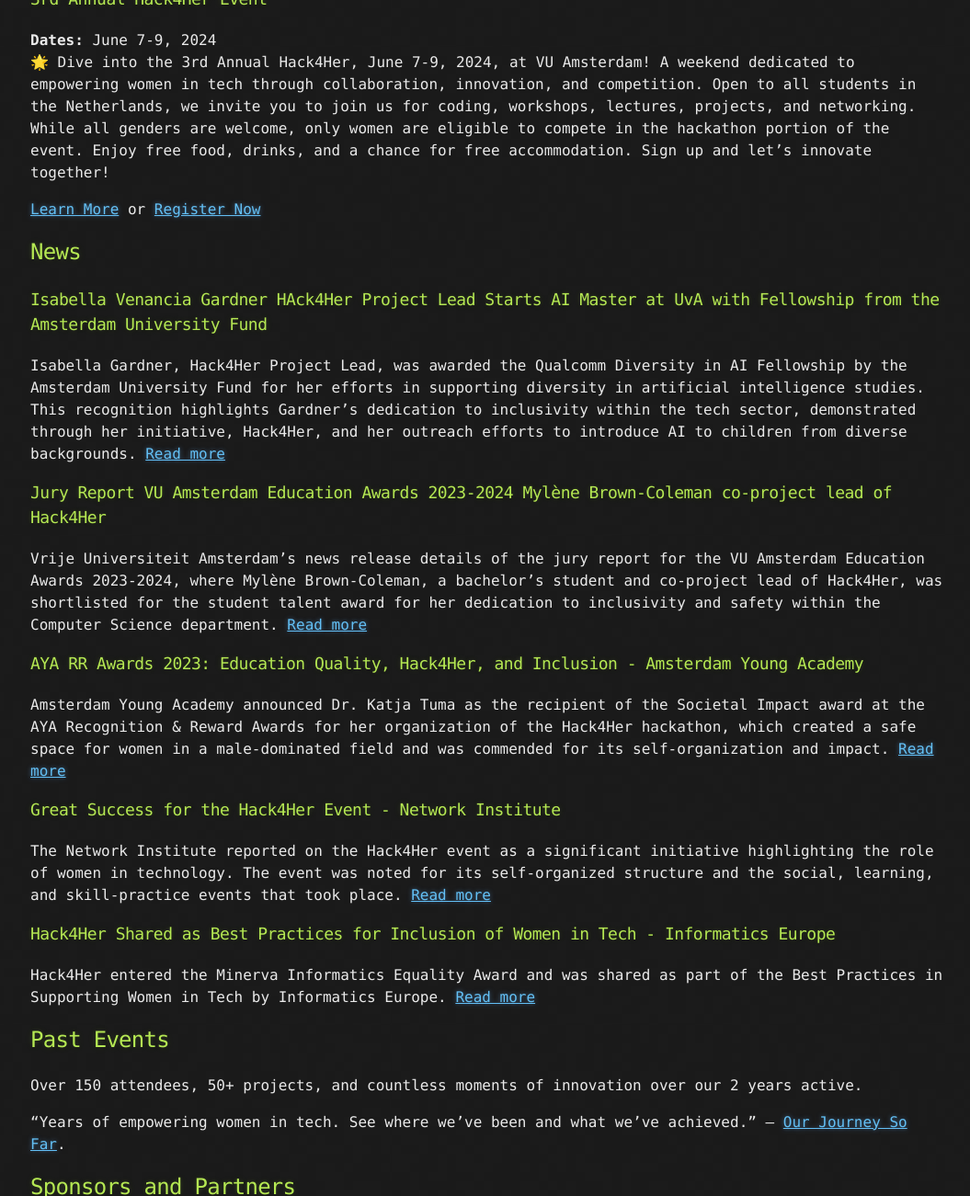
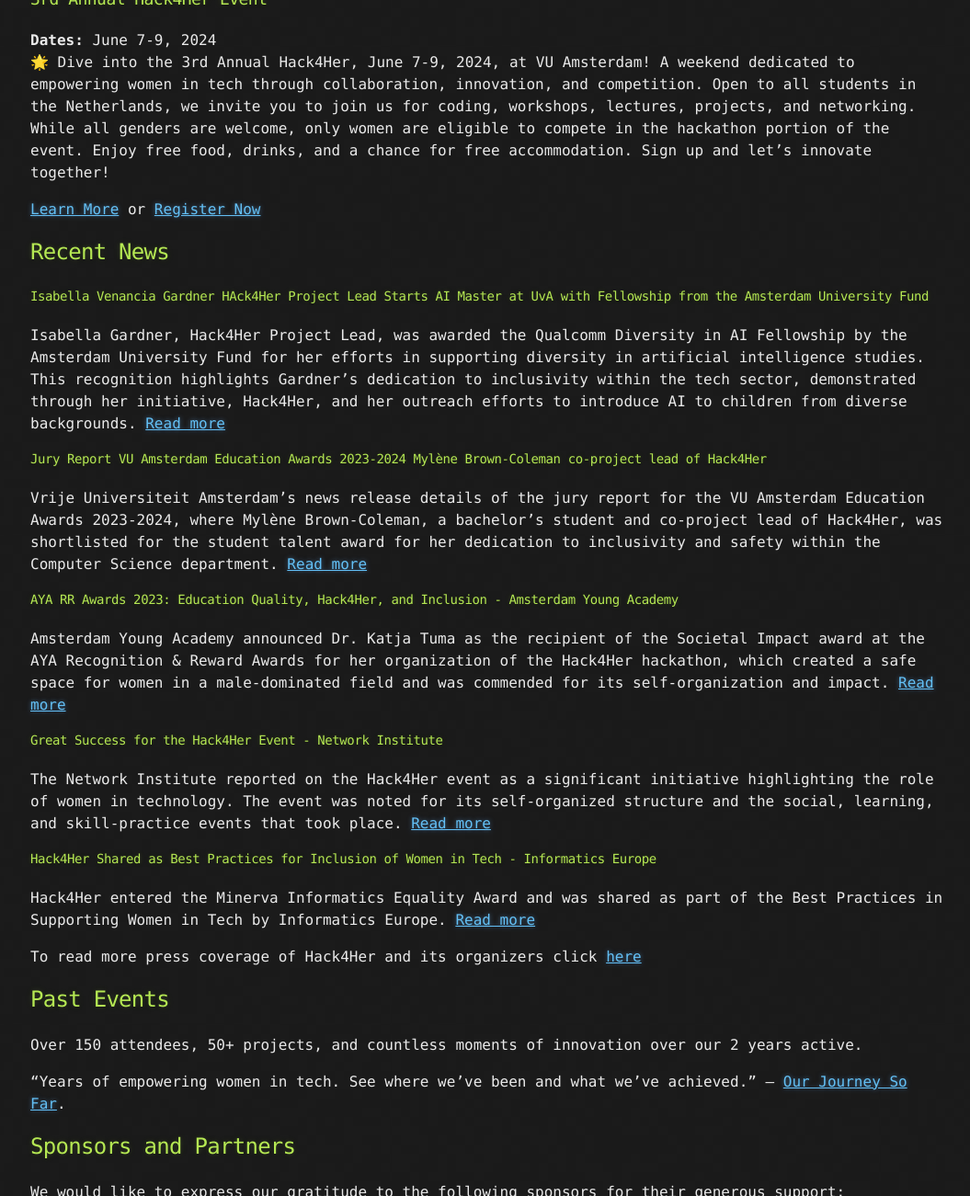
Before and after one commit to hack4her/hack4her.github.io, a Jekyll site: the page built from index.md, in a window 1280 px wide and 1400 px high, scrolled down 2610 px, cut to the strip 0-1301 px from the top of the window. Shown: the whole strip at 92% size, without its empty margins (107-1162 px from the left). Built offline with Jekyll 4.4.1, drawn with Linux system fonts in a browser that asks for light colours.

Commit message:
Update index.md

```diff
--- a/index.md
+++ b/index.md
@@ -38,29 +38,30 @@
 
 
 <!-- News -->
-## News
+## Recent News
 
-### Isabella Venancia Gardner HAck4Her Project Lead Starts AI Master at UvA with Fellowship from the Amsterdam University Fund
+#### Isabella Venancia Gardner HAck4Her Project Lead Starts AI Master at UvA with Fellowship from the Amsterdam University Fund
    Isabella Gardner, Hack4Her Project Lead, was awarded the Qualcomm Diversity in AI Fellowship by the Amsterdam University Fund for her efforts in supporting diversity in artificial intelligence studies. This recognition highlights Gardner's dedication to inclusivity within the tech sector, demonstrated through her initiative, Hack4Her, and her outreach efforts to introduce AI to children from diverse backgrounds.
    [Read more](https://www.uva.nl/content/nieuws/nieuwsberichten/2024/02/studenten-starten-ai-master-aan-de-uva-met-een-fellowship-van-het-amsterdams-universiteitsfonds.html)
 
-### Jury Report VU Amsterdam Education Awards 2023-2024 Mylène Brown-Coleman co-project lead of Hack4Her
+#### Jury Report VU Amsterdam Education Awards 2023-2024 Mylène Brown-Coleman co-project lead of Hack4Her
 
    Vrije Universiteit Amsterdam's news release details of the jury report for the VU Amsterdam Education Awards 2023-2024, where Mylène Brown-Coleman, a bachelor’s student and co-project lead of Hack4Her, was shortlisted for the student talent award for her dedication to inclusivity and safety within the Computer Science department.
    [Read more](https://vu.nl/en/education/more-about/jury-report-vu-amsterdam-education-awards-2023-2024)
 
-### AYA RR Awards 2023: Education Quality, Hack4Her, and Inclusion - Amsterdam Young Academy
+#### AYA RR Awards 2023: Education Quality, Hack4Her, and Inclusion - Amsterdam Young Academy
    Amsterdam Young Academy announced Dr. Katja Tuma as the recipient of the Societal Impact award at the AYA Recognition & Reward Awards for her organization of the Hack4Her hackathon, which created a safe space for women in a male-dominated field and was commended for its self-organization and impact.
    [Read more](https://amsterdamyoungacademy.nl/aya-rr-awards-2023-education-quality-hack4her-and-inclusion/)
 
-### Great Success for the Hack4Her Event - Network Institute
+#### Great Success for the Hack4Her Event - Network Institute
    The Network Institute reported on the Hack4Her event as a significant initiative highlighting the role of women in technology. The event was noted for its self-organized structure and the social, learning, and skill-practice events that took place.
    [Read more](https://networkinstitute.org/2023/06/20/great-success-for-the-hack4her-event/)
 
-### Hack4Her Shared as Best Practices for Inclusion of Women in Tech - Informatics Europe
+#### Hack4Her Shared as Best Practices for Inclusion of Women in Tech - Informatics Europe
 Hack4Her entered the Minerva Informatics Equality Award and was shared as part of the Best Practices in Supporting Women in Tech by Informatics Europe.
 [Read more](https://www.informatics-europe.org/index.php?option=com_content&view=article&id=321:best-practices&catid=35:minerva-informatics-equality-award)
 
+To read more press coverage of Hack4Her and its organizers click [here](/press/)
 
 <!-- Past Events -->
 ## Past Events
```
